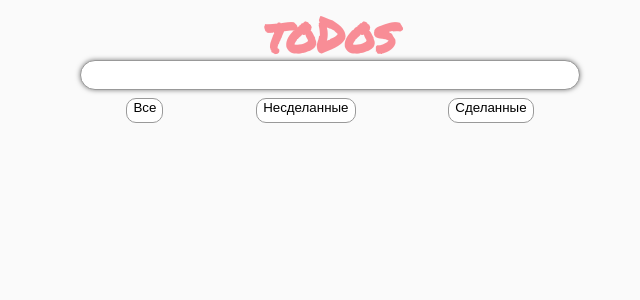
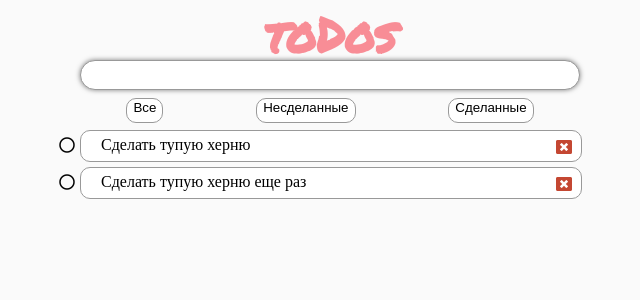
Before and after one commit to dr1pryaha/toDoList-by-React, a React app: page / in a window 1280 px wide. Shown: the top 300 px of the page, without its empty margins (310-950 px from the left). Built offline with nearby package versions, Linux system fonts and the light colour scheme.

Commit message:
Change ToDoList again

```diff
--- a/src/components/App.js
+++ b/src/components/App.js
@@ -4,20 +4,14 @@ import EntryField from './EntryField.js';
 import ButtonList from './ButtonList.js';
 import ToDoList from './ToDoList.js';
 
-var todoItems = [
-		{index: 1, title: "Сделать тупую херню", isChecked: false},
-		{index: 2, title: "Сделать тупую херню еще раз", isChecked: false},
-		{index: 3, title: "Ну, и еще разок сделать тупую херню", isChecked: false}
-];
+
 
 class App extends Component {
 	constructor(props) {
 		super(props);
 		this.handleChange = this.handleChange.bind(this);
 		this.isEnterPressed = this.isEnterPressed.bind(this);
-		this.state = {text: '',
-		todoItems: todoItems,
-	};
+		this.state = {text: ''};
 
 		//this.createToDoItem = this.createToDoItem.bind(this);
 	}
@@ -25,30 +19,19 @@ class App extends Component {
 	isEnterPressed(e) {
 		if (e.key === 'Enter') {
 			this.setState({
-				todoItems: todoItems,
 				text: ''});
 		};
-		{todoItems.map((todo/*, index*/) =>
-						<div>
-							<div onKeyDown={this.isEnterPressed} /*key={index}*/ className = 'to-do-item' >
-								{todo.title}
-								<input id = 'chk' type = 'checkbox' className = 'checkbox'/>
-								<label htmlFor = 'chk' className = 'far fa-circle'></label>
-								<i className = 'fas fa-window-close'></i>
-							</div>
-						</div>
-		)};
 	}
 
 	handleChange(e) {
 		this.setState({text: e.target.value});
 	}
 
-	/*createToDoItem(e) {
-		if (isEnterPressed()) {
-			toDoItem.push(<ToDoList/>)
+	createToDoItem(e) {
+		if (isEnterPressed(e)) {
+			this.state.ToDoList.push({title: e.target.value})
 		}
-	}*/
+	}
 
 	render(){
 		return (
@@ -59,9 +42,7 @@ class App extends Component {
 					onKeyDown={this.isEnterPressed}
 				/>
 				<ButtonList />
-				<ToDoList
-					onKeyDown={this.isEnterPressed}
-				/>
+				<ToDoList onChange={this.createToDoItem}/>
 			</div>
 		);
 
--- a/src/components/ToDoList.js
+++ b/src/components/ToDoList.js
@@ -1,14 +1,29 @@
 import React,{Component} from 'react';
 
 class ToDoList extends Component{
-
+	constructor(props) {
+		super(props);
+		this.state = [
+			{title: 'Сделать тупую херню', isChecked: true},
+			{title: 'Сделать тупую херню еще раз', isChecked: false},
+		];
+	}
 
 	render(){
 		return (
 
 			<div>
 				<section className = 'to-do-list'>
-
+					{this.state.map((todo/*, index*/) =>
+						<div>
+							<div onChange={this.props.onChange} /*key={index}*/ className = 'to-do-item' >
+								{todo.title}
+								<input id = 'chk' type = 'checkbox' className = 'checkbox'/>
+								<label htmlFor = 'chk' className = 'far fa-circle'></label>
+								<i className = 'fas fa-window-close'></i>
+							</div>
+						</div>
+					)}
 				</section>
 			</div>
 		);
```
